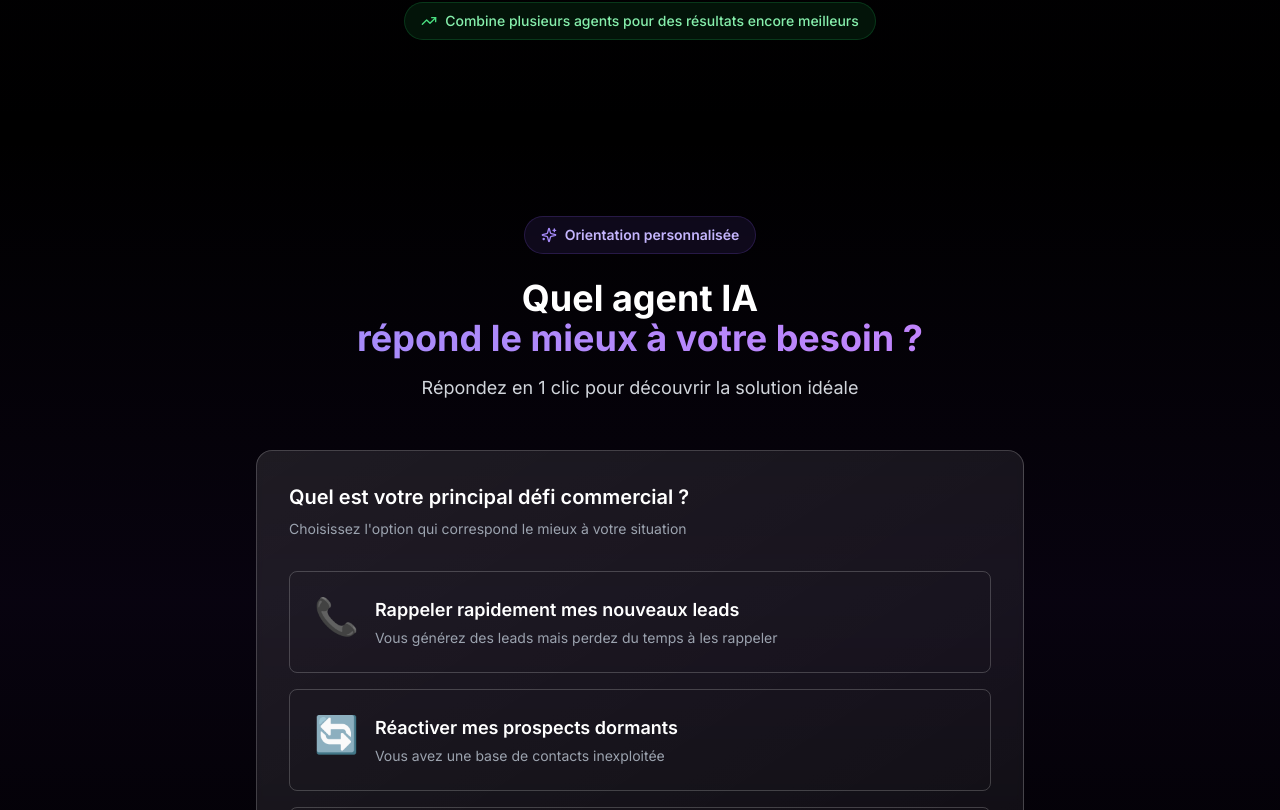
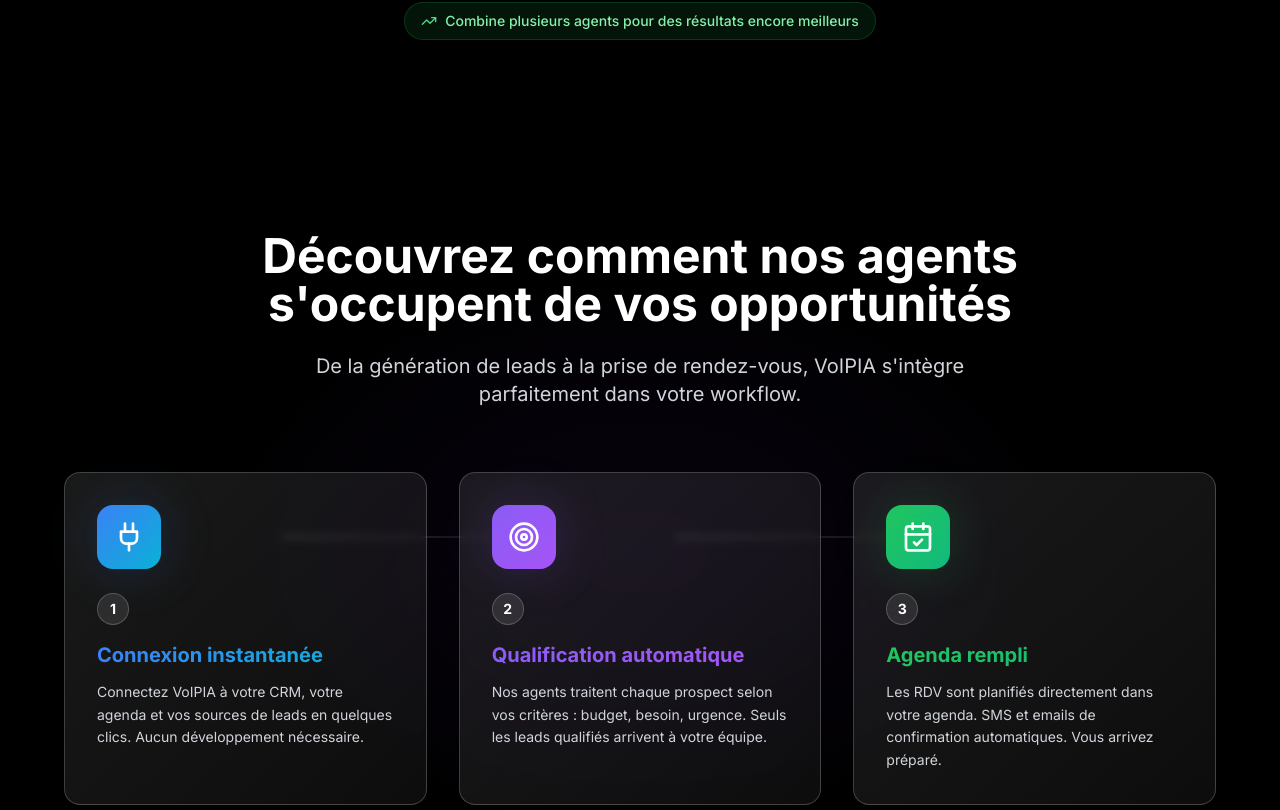
Before and after one commit to BriGadja/voipia-landing, a Next.js app: page /landingv2 in a window 1280 px wide. Shown: the part 2590-3400 px from the top of the page. Built offline with nearby package versions, Linux system fonts and the light colour scheme; no server answers.

Commit message:
refactor(landingv2): Remove QualificationQuiz section
- Remove QualificationQuiz component from landingv2 page
- Remove import statement for QualificationQuiz
- Streamline user journey by removing quiz step
- Page now flows directly from AgentsGrid to HowItWorks

```diff
--- a/app/(marketing)/landingv2/page.tsx
+++ b/app/(marketing)/landingv2/page.tsx
@@ -2,7 +2,6 @@
 import { HeroHome } from '@/components/landing/HeroHome';
 import { IntegrationBar } from '@/components/landing/IntegrationBar';
 import { AgentsGridHome } from '@/components/landing/AgentsGridHome';
-import { QualificationQuiz } from '@/components/landing/QualificationQuiz';
 import { HowItWorksHome } from '@/components/landing/HowItWorksHome';
 import { PricingCardsHome } from '@/components/landing/PricingCardsHome';
 import { SDRComparison } from '@/components/landing/SDRComparison';
@@ -68,9 +67,6 @@
       {/* Agents Grid */}
       <AgentsGridHome />
 
-      {/* Qualification Quiz */}
-      <QualificationQuiz />
-
       {/* How It Works */}
       <HowItWorksHome />
 
```
